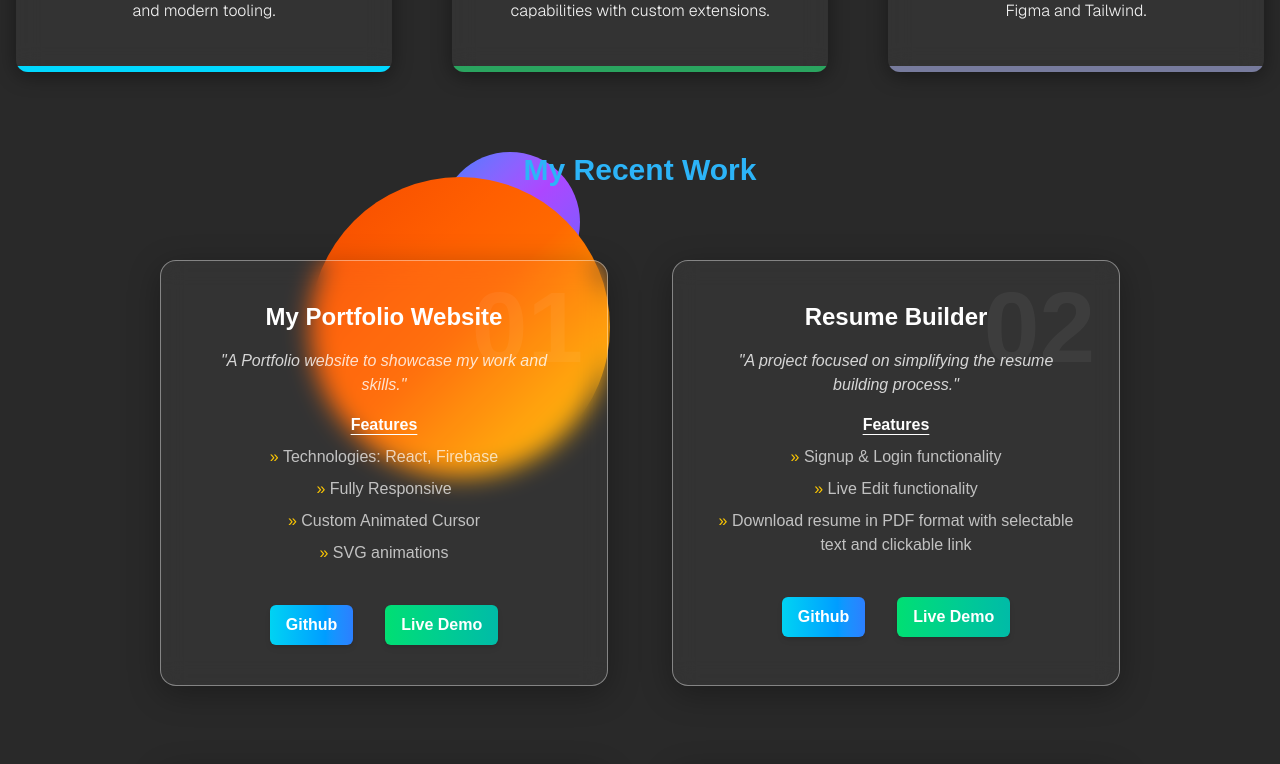
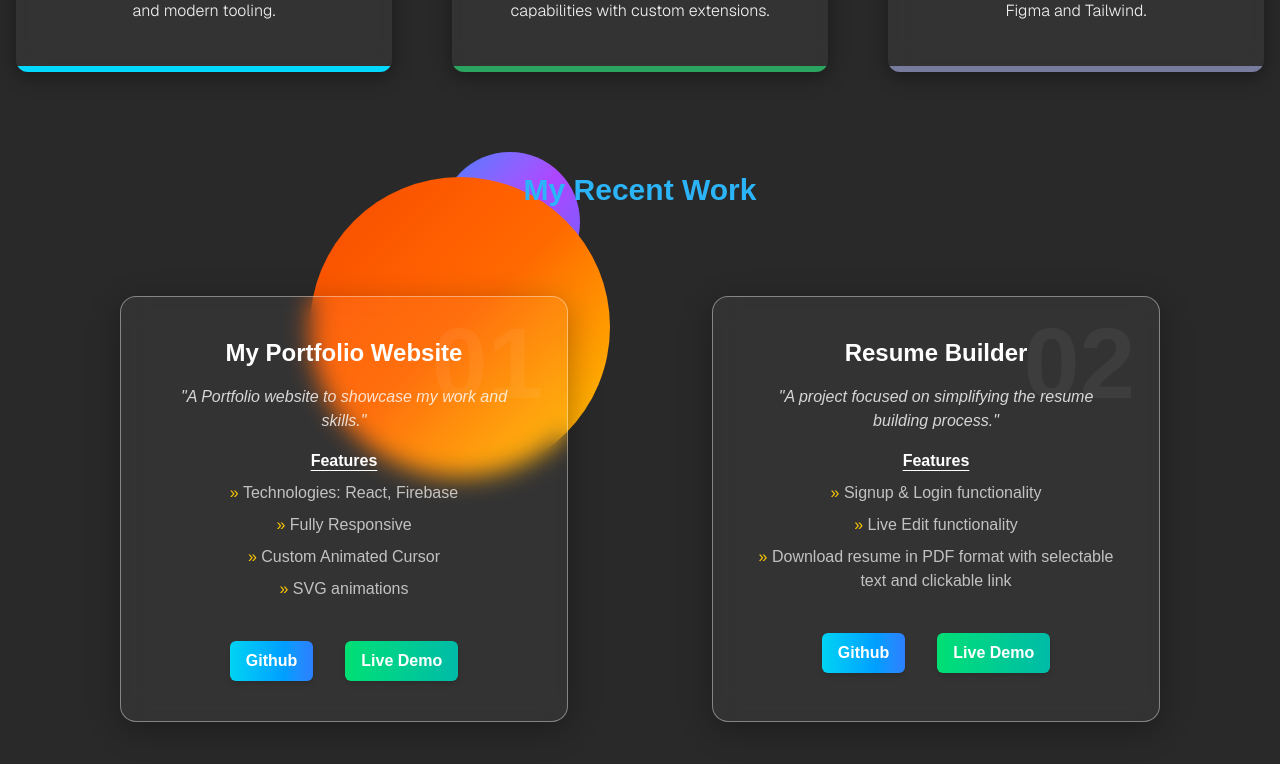
Before and after one commit to SaurabhKarki-25/Nextjs_Portfolio, a Next.js app: page / in a window 1280 px wide. Shown: the part 2680-3444 px from the top of the page. Built offline with nearby package versions, Linux system fonts and the light colour scheme.

Commit message:
ERROR CHECK

```diff
--- a/src/app/Components/CommonCard.tsx
+++ b/src/app/Components/CommonCard.tsx
@@ -23,10 +23,9 @@ export const PortfolioItem: React.FC<PortfolioItemProps> = ({
   const tiltRef = useRef<HTMLDivElement>(null);
 
   useEffect(() => {
-    const tiltNode = tiltRef.current;
+    const tiltNode = tiltRef.current; // ✅ cache the current ref
 
     if (tiltNode) {
-      // Initialize VanillaTilt
       VanillaTilt.init(tiltNode, {
         max: 35,
         speed: 300,
@@ -36,11 +35,13 @@ export const PortfolioItem: React.FC<PortfolioItemProps> = ({
       });
     }
 
-    // Cleanup on unmount
     return () => {
-      const node = tiltRef.current as (HTMLDivElement & { vanillaTilt?: { destroy: () => void } }) | null;
+      const node = tiltNode as (HTMLDivElement & {
+        vanillaTilt?: { destroy: () => void };
+      }) | null;
+
       if (node?.vanillaTilt) {
-        node.vanillaTilt.destroy();
+        node.vanillaTilt.destroy(); // ✅ cleanup using cached node
       }
     };
   }, []);
--- a/src/app/Pages/MyRecentWork.tsx
+++ b/src/app/Pages/MyRecentWork.tsx
@@ -3,9 +3,7 @@
 import React, { forwardRef } from 'react';
 import { PortfolioItem } from '../Components/CommonCard';
 
-interface PortfolioProps {}
-
-interface PortfolioFeature {
+export interface PortfolioFeature {
   id: number;
   title: string;
   desc: string;
@@ -14,7 +12,7 @@ interface PortfolioFeature {
   live_demo_link: string;
 }
 
-const Portfolio = forwardRef<HTMLElement, PortfolioProps>((_props, ref) => {
+const Portfolio = forwardRef<HTMLElement>((_props, ref) => {
   const portfolioData: PortfolioFeature[] = [
     {
       id: 1,
@@ -67,19 +65,19 @@ const Portfolio = forwardRef<HTMLElement, PortfolioProps>((_props, ref) => {
     <section
       id="portfolio"
       ref={ref}
-      className="relative w-full px-0 py-5 text-white overflow-hidden bg-[#292929]"
+      className="relative w-full px-0 py-10 text-white overflow-hidden bg-[#292929]"
     >
-      {/* Ball 1 - Top Right */}
+      {/* Decorative Gradient Balls */}
       <div className="absolute top-[20px] right-[700px] w-[140px] h-[140px] rounded-full bg-gradient-to-br from-blue-500 via-purple-500 to-indigo-500" />
-
-      {/* Ball 2 - Bottom Left */}
       <div className="absolute top-[45px] left-[310px] w-[300px] h-[300px] rounded-full bg-gradient-to-br from-orange-600 via-orange-500 to-yellow-400" />
 
-      <h1 className="relative z-10 text-3xl font-bold text-center mb-8 text-[#2cb4f8]">
+      {/* Section Heading */}
+      <h1 className="relative z-10 text-3xl font-bold text-center mb-12 text-[#2cb4f8]">
         My Recent Work
       </h1>
 
-      <div className="relative z-20 flex flex-wrap justify-center max-w-5xl mx-auto">
+      {/* Portfolio Items */}
+      <div className="relative z-20 flex flex-wrap justify-center gap-8 max-w-6xl mx-auto">
         {portfolioData.map((data) => (
           <PortfolioItem key={data.id} {...data} />
         ))}
```
